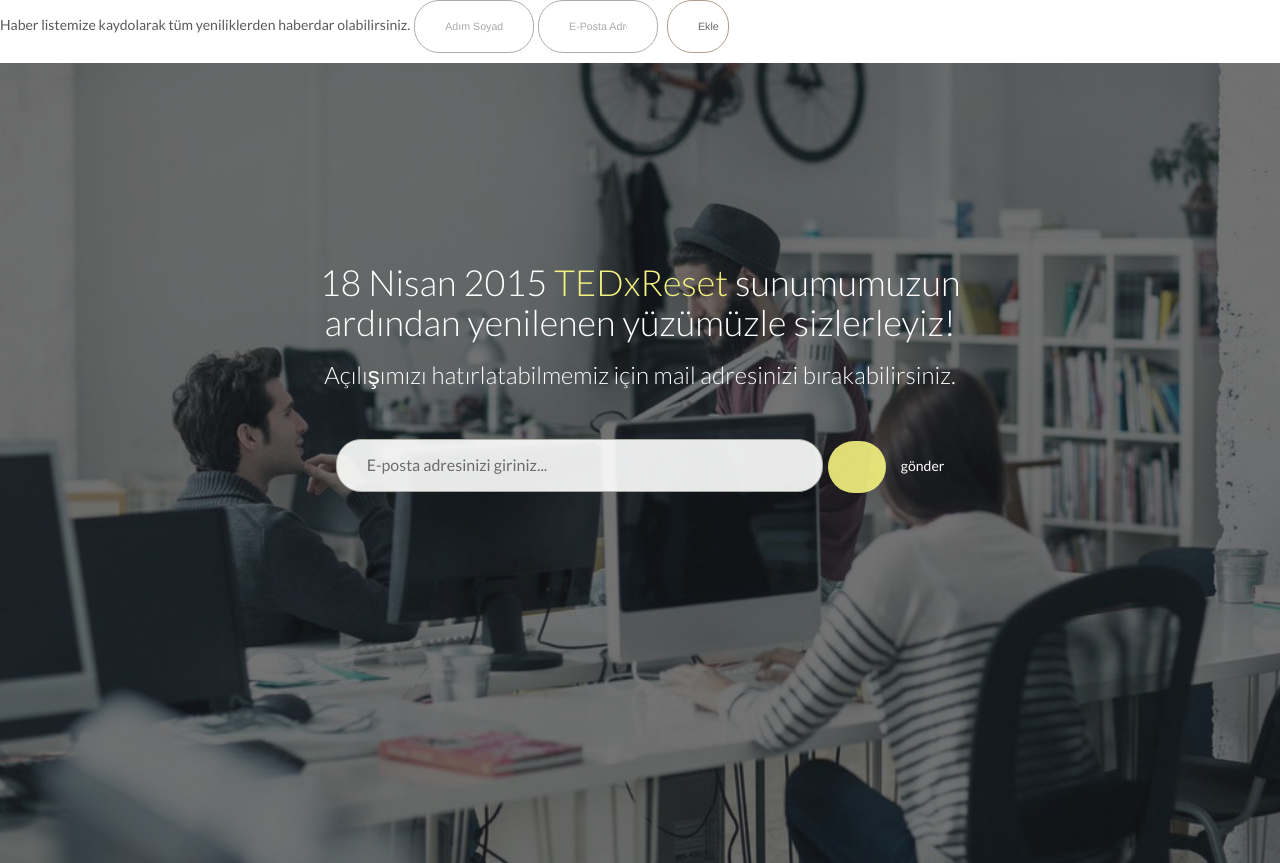
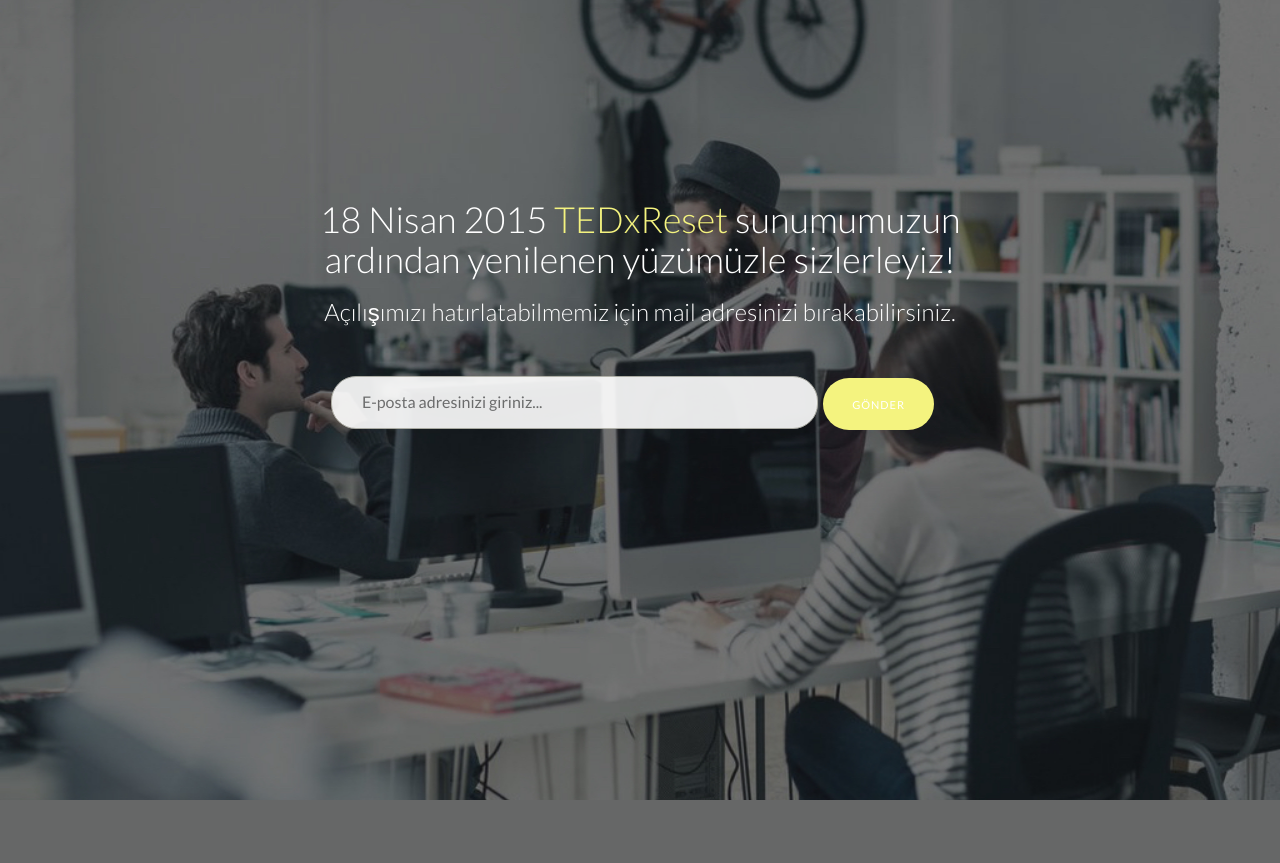
Before and after one commit to turgittin/Sinemasal-Stopped, a PHP site: page / in a window 1280 px wide. After the commit the page ends 800 px from the top, so only its background shows below. Run offline with PHP 8.4, Linux system fonts and the light colour scheme.

Commit message:
ayarlandi

```diff
--- a/index.php
+++ b/index.php
@@ -66,23 +66,9 @@ $resimler = array(
 function pencereAc_400(url){
 window.open(url,'video','toolbar=no,location=no,status=no,menubar=no,scrollbars=yes,resizable=no,width=400px,height=200px');
 }function dataSend(){
-var link = 'http://www.setrow.com/system/kisiekle.php?lang=Tr&a='+document.getElementById("adi").value+'&m='+document.getElementById("mailadres").value+'&gid='+document.getElementById("grupid").value+'&mk='+document.getElementById("mkodu").value;
+var link = 'http://www.setrow.com/system/kisiekle.php?lang=Tr&m='+document.getElementById("mailadres").value+'&gid='+document.getElementById("grupid").value+'&mk='+document.getElementById("mkodu").value;
 pencereAc_400(link);
 }</script>
-
-<span class="baslik3">Haber listemize kaydolarak tüm yeniliklerden haberdar olabilirsiniz.</span>
-
-<input style="border: 1px solid #A3A3A3;width: 120px;font-size: 8pt;color: #A3A3A3;" id="adi" name="adi" type="text" onblur="javascript:if(this.value == '') this.value = 'Adım Soyadım';" onfocus="javascript:if(this.value == 'Adım Soyadım') this.value = '';" value="Adım Soyadım"  />
-
-<input style="border: 1px solid #A3A3A3;width: 120px;font-size: 8pt;color: #A3A3A3;" id="mailadres" name="mailadres" type="text"  onblur="javascript:if(this.value == '') this.value = 'E-Posta Adresim';" onfocus="javascript:if(this.value == 'E-Posta Adresim') this.value = '';" value="E-Posta Adresim"  />
-
-
-<input id="grupid" name="grupid" type="hidden" value="14760" size="5" />
-
-<input id="mkodu" name="mkodu" type="hidden" value="688" size="5" />
-
-<input style="border: 1px solid #A3947D;width: 50px;font-size: 8pt;margin-left: 5px;" name="gonder" type="button" value="Ekle" onclick="javascript:dataSend();" />
-
 
     <div class="h">
       <div class="logo"></div>
@@ -95,13 +81,13 @@ pencereAc_400(link);
             <div class="mtb">
 
 
-                <input id="mailadres" name="mailadres" type="text"  onfocus="javascript:if(this.value == 'E-Posta Adresim') this.value = '';" class="subscribe-input" placeholder="E-posta adresinizi giriniz..." required="">
+<input type="email" id="mailadres" name="mailadres" class="subscribe-input" placeholder="E-posta adresinizi giriniz..." required="">
 
                 <input id="grupid" name="grupid" type="hidden" value="14760" size="5" />
 
                 <input id="mkodu" name="mkodu" type="hidden" value="688" size="5" />
 
-                <input class='btn btn-conf btn-green' style="color:#000;"  name="gonder" type="button" onclick="javascript:dataSend();" >gönder</input>
+                <button class='btn btn-conf btn-green'  name="gonder" type="button" onclick="javascript:dataSend();" >gönder</button>
 
 
 
```
